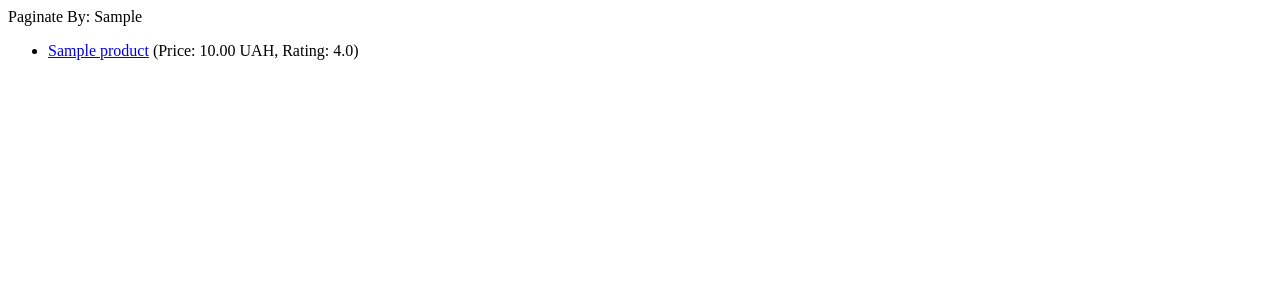
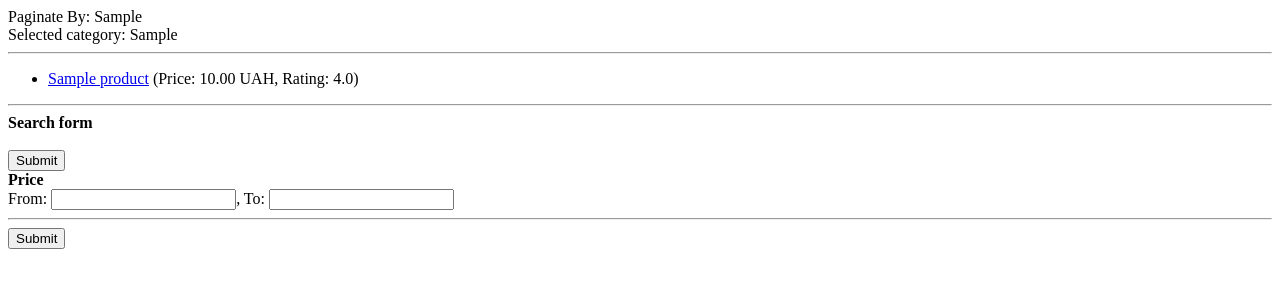
Before and after one commit to p-p-m/ffw, a Django app: template ffw/products/templates/products/product_list.html in a window 1280 px wide. Shown: the top 300 px of the page. Run offline with Django 3.2, Linux system fonts and the light colour scheme; tables that the repository leaves empty hold one stand-in row (values such as "Sample post"); the template is opened without the code that fills it: values that come from a table or form of the project are taken from there, most other values are stand-ins (such as "Sample title", 1, 10 or a date in 2020); parts of the project's set-up code (start-up, migrations or seed data) failed here and were passed over.

Commit message:
FilterForm

```diff
--- a/ffw/products/forms.py
+++ b/ffw/products/forms.py
@@ -1,5 +1,7 @@
 from django import forms
 from django.utils.translation import ugettext_lazy as _
+
+import models
 
 
 class SortForm(forms.Form):
@@ -23,3 +25,104 @@ class SortForm(forms.Form):
         elif sort_by == 'RD':
             queryset = queryset.order_by('-rating')
         return queryset
+
+
+class FilterForm(forms.Form):
+
+    price_min = forms.FloatField(label='Min price', required=False)
+    price_max = forms.FloatField(label='Max price', required=False)
+
+    def __init__(self, category=None, subcategory=None, **kwargs):
+        super(FilterForm, self).__init__(**kwargs)
+        self.filters = self._get_filters(category, subcategory)
+        for filt in self.filters:
+            self.fields.update(self._create_filter_fields(filt))
+
+    def _get_filters(self, category=None, subcategory=None):
+        filters = []
+        if category is not None:
+            filters += list(models.ProductFilter.objects.filter(category=category))
+        if subcategory is not None:
+            filters += list(models.ProductFilter.objects.filter(subcategory=subcategory))
+        return filters
+
+    def _create_filter_fields(self, filt):
+        if filt.filter_type == 'NUMERIC':
+            attrs = {'min-value': filt.values['min'], 'max-value': filt.values['max']}
+            fields = {
+                'numeric_%s_min' % filt.pk: forms.FloatField(
+                    label='Min', required=False, initial=filt.values['min']),
+                'numeric_%s_max' % filt.pk: forms.FloatField(
+                    label='Max', required=False, initial=filt.values['max']),
+            }
+            for field in fields.itervalues():
+                field.widget.attrs = attrs
+            return fields
+        elif filt.filter_type == 'CHOICES':
+            fields = {}
+            for index, choice in enumerate(filt.values['choices']):
+                fields['choices_%s_%s' % (filt.pk, index)] = forms.BooleanField(label=choice, required=False)
+            return fields
+        elif filt.filter_type == 'NUMERIC_RANGES':
+            fields = {}
+            for index, numeric_range in enumerate(filt.values['ranges']):
+                label = '%s - %s' % (numeric_range[0], numeric_range[1])
+                fields['numeric_ranges_%s_%s' % (filt.pk, index)] = forms.BooleanField(label=label, required=False)
+            return fields
+
+    def _get_filter_fields(self, filt):
+        field_name_prefix = '%s_%s' % (filt.filter_type.lower(), filt.pk)
+        return {name: field for name, field in self.fields.iteritems() if name.startswith(field_name_prefix)}
+
+    def filter_products(self, products_queryset):
+        cd = self.cleaned_data
+        for filt in self.filters:
+            attributes_ids = None
+            fields = self._get_filter_fields(filt)
+
+            if filt.filter_type == 'CHOICES':
+                selected_values = [field.label for name, field in fields.iteritems() if name in cd and cd[name]]
+                if selected_values:
+                    attributes_ids = filt.get_choices_filtered_attributes(
+                        selected_values).values_list('id', flat=True)
+
+            elif filt.filter_type == 'NUMERIC_RANGES':
+                fields_labels = [field.label for name, field in fields.iteritems() if name in cd and cd[name]]
+                ranges = [[float(n.strip()) for n in label.split('-')] for label in fields_labels]
+                if ranges:
+                    attributes_ids = filt.get_numeric_ranges_filtered_attributes(ranges).values_list('id', flat=True)
+
+            elif filt.filter_type == 'NUMERIC':
+                max_min = {name[-3:]: cd[name] for name in fields if name in cd and cd[name] is not None}
+                if max_min:
+                    attributes_ids = filt.get_numeric_filtered_attributes(max_min.get('min'), max_min.get('max'))
+
+            if attributes_ids is not None:
+                products_queryset = products_queryset.filter(attributes__in=attributes_ids)
+
+        price_min = cd.get('price_min')
+        price_max = cd.get('price_max')
+        if price_min is not None:
+            products_queryset = products_queryset.filter(price_uah__gte=price_min)
+        if price_max is not None:
+            products_queryset = products_queryset.filter(price_uah__lte=price_max)
+
+        return products_queryset
+
+    @property
+    def fields_groups(self):
+        """
+        Returns form fields grouped by filters
+        """
+        yield {
+            'name': _('Price'),
+            'type': 'numeric',
+            'fields': [f for f in self if f.name in ('price_max', 'price_min')],
+        }
+        for filt in self.filters:
+            field_name_prefix = '%s_%s' % (filt.filter_type.lower(), filt.pk)
+            yield {
+                'name': filt.name,
+                'type': filt.filter_type.lower(),
+                'fields': [f for f in self if f.name.startswith(field_name_prefix)],
+            }
--- a/ffw/products/models.py
+++ b/ffw/products/models.py
@@ -242,8 +242,11 @@ class ProductFilter(models.Model):
         if self.filter_type != 'NUMERIC':
             raise exceptions.ProductFilterFilterException('Wrong filter function')
         attributes = self.get_related_attributes()
-        return attributes.filter(
-            value_float__gte=min_value, value_float__lte=max_value)
+        if min_value is not None:
+            attributes = attributes.filter(value_float__gte=min_value)
+        if max_value is not None:
+            attributes = attributes.filter(value_float__lte=max_value)
+        return attributes
 
     def get_choices_filtered_attributes(self, selected_values):
         if self.filter_type != 'CHOICES':
--- a/ffw/products/templates/products/product_list.html
+++ b/ffw/products/templates/products/product_list.html
@@ -1,7 +1,28 @@
-Paginate By: {{ paginate_by }}
+Paginate By: {{ paginate_by }}<br/>
+Selected category: {{ selected_category }}<hr/>
 
 <ul>
   {% for product in products %}
     <li><a href="{{ product.get_url }}">{{ product.name }}</a> (Price: {{ product.price_uah }} UAH, Rating: {{ product.rating }})</li>
   {% endfor %}
 </ul>
+
+<hr/>
+<strong>Search form</strong><br/><br/>
+<form action='' method='GET'>
+<input type='submit'><br/>
+{% for group in filter_form.fields_groups %}
+  {% if group.type == 'numeric' %}
+    <strong> {{ group.name }}</strong><br/>
+    From: {{ group.fields.0 }}, To: {{ group.fields.1 }}
+    <hr/>
+  {% else %}
+    <strong> {{ group.name }}</strong><br/>
+    {% for field in group.fields %}
+      {{ field }} | {{ field.label }} <br>
+    {% endfor %}
+    <hr/>
+  {% endif %}
+{% endfor %}
+<input type='submit'>
+</form>
```
Also changed, not shown: ffw/products/views.py (+19 -0 lines), ffw/products/migrations/0010_auto_20150210_1853.py (added).
